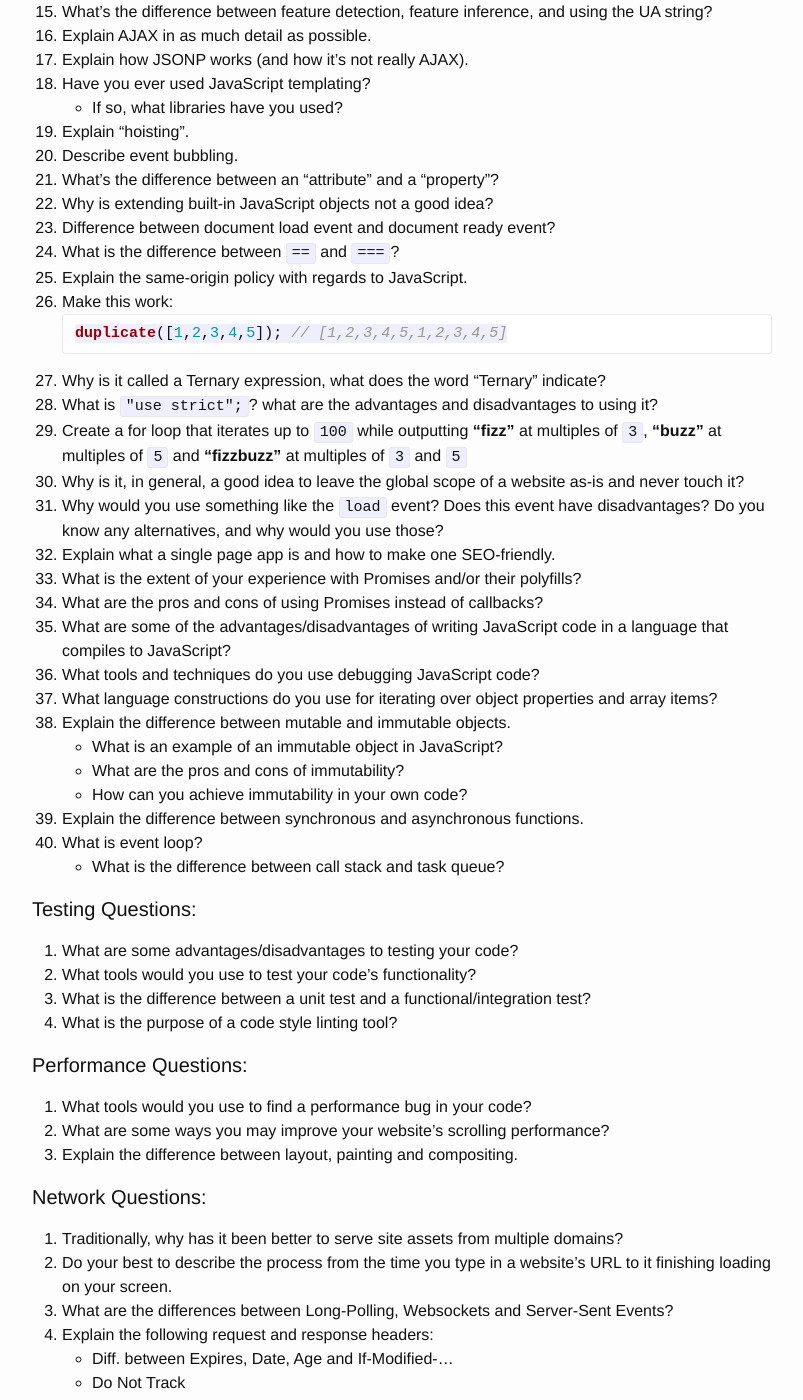
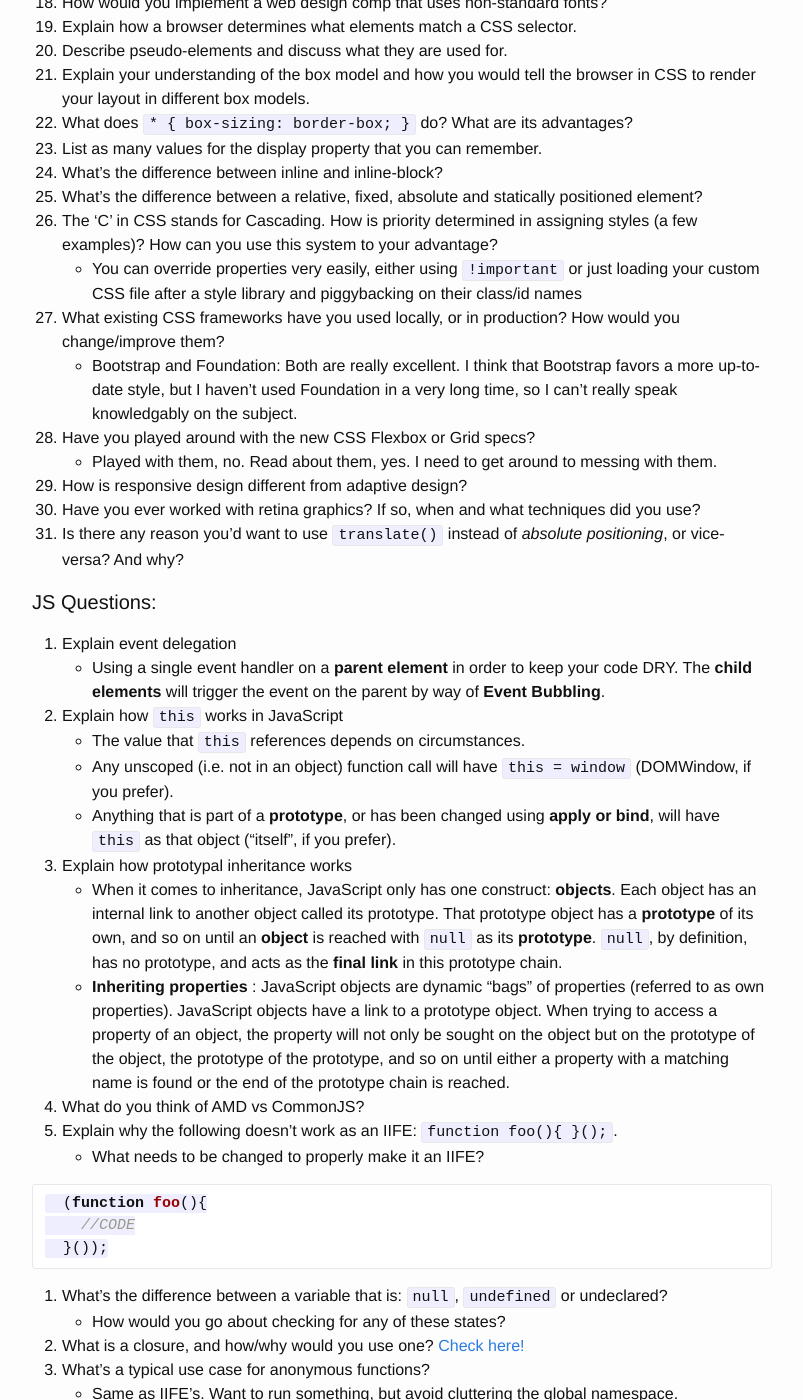
Before and after one commit to 8bitg/greg-blog, a Jekyll site: the page built from _posts/2015-08-11-lots-of-questions.md, in a window 1280 px wide and 1400 px high, scrolled down 4724 px. Shown: the whole window, without its empty margins (238-1041 px from the left). Built offline with Jekyll 4.4.1, drawn with Linux system fonts in a browser that asks for light colours; Markdown is read by kramdown in place of the engine named in the settings; some of the changed text lies outside the part shown.

Commit message:
answered a lot of questions

````diff
--- a/_posts/2015-08-11-lots-of-questions.md
+++ b/_posts/2015-08-11-lots-of-questions.md
@@ -30,7 +30,7 @@
   1. [How to Contribute](https://github.com/h5bp/Front-end-Developer-Interview-Questions/blob/master/CONTRIBUTING.md)
   1. [License](https://github.com/h5bp/Front-end-Developer-Interview-Questions/blob/master/LICENSE.md)
 
-#### General Questions:
+#### General Questions: <a id="general-questions"></a>
 
 1. What did you learn yesterday/this week?
   * How to use Markdown quickly and efficiently.
@@ -99,15 +99,45 @@
   * **CORS = Cross-Origin Resource Sharing**.
   * Provides a way for **web servers** to support cross-site access controls, which enable **secure cross-site data transfers**.
 
-#### HTML Questions:
+#### HTML Questions: <a id="html-questions"></a>
 
 1. What does a `doctype` do?
+  * The `<!DOCTYPE>` declaration is an instruction to the web browser about what version of HTML the page is written in.
 1. What's the difference between standards mode and quirks mode?
+  * In **quirks mode**, layout emulates nonstandard behavior in Navigator 4 and Internet Explorer 5 for Windows that is required not to break existing content on the Web.
+  * In **full standards mode**, the behavior is (hopefully) the behavior described by the HTML and CSS specifications.
+  * In **almost standards mode**, there are only a very small number of quirks implemented.
+  * [Learn More from MDN](https://developer.mozilla.org/en-US/docs/Quirks_Mode_and_Standards_Mode)
 1. What's the difference between HTML and XHTML?
+  * **XHTML** is **XML** not *HTML*.
+  * **XHTML** differs from HTML in how strict it is. It requires careful adherence to a number of criteria: DOCTYPE is **mandatory**, html head title and body are **mandatory**.
+  * [Learn More Here](http://www.w3schools.com/html/html_xhtml.asp)
 1. Are there any problems with serving pages as `application/xhtml+xml`?
+  * This tells the browser that the file you are sending should be interpreted as XHTML and could cause issues if you are sending an HTML file that does not meet the strict criteria.
 1. How do you serve a page with content in multiple languages?
 1. What kind of things must you be wary of when design or developing for multilingual sites?
 1. What are `data-` attributes good for?
+  * Allow us to store extra information on standard, semantic HTML.
+  * These data values can be accessed and read by JavaScript using getAttribute() or more simply by reading out the dataset from a `DOMStringMap`.
+
+  ```html
+    <article
+      id="electriccars"
+      data-columns="3"
+      data-index-number="12314"
+      data-parent="cars">
+      ...
+    </article>
+  ```
+
+  ```javascript
+  var article = document.getElementById('electriccars');
+
+  article.dataset.columns // "3"
+  article.dataset.indexNumber // "12314"
+  article.dataset.parent // "cars"
+  ```
+
 1. Consider HTML5 as an open web platform. What are the building blocks of HTML5?
 1. Describe the difference between a `cookie`, `sessionStorage` and `localStorage`.
 1. Describe the difference between `<script>`, `<script async>` and `<script defer>`.
@@ -115,7 +145,7 @@
 1. What is progressive rendering?
 1. Have you used different HTML templating languages before?
 
-#### CSS Questions:
+#### CSS Questions: <a id="css-questions"></a>
 
 1. What is the difference between classes and ID's in CSS?
 1. What's the difference between "resetting" and "normalizing" CSS? Which would you choose, and why?
@@ -124,12 +154,16 @@
 1. Describe BFC(Block Formatting Context) and how it works.
 1. What are the various clearing techniques and which is appropriate for what context?
 1. Explain CSS sprites, and how you would implement them on a page or site.
+  * Using 1 image file with small images on it and mapping to different parts of that image to pull out icons and other images.
 1. What are your favourite image replacement techniques and which do you use when?
 1. How would you approach fixing browser-specific styling issues?
+  * Using Modernizr for CSS reset, to get all browsers on similar footing, then styling for different contexts from there.
 1. How do you serve your pages for feature-constrained browsers?
-  * What techniques/processes do you use?
+  * *What techniques/processes do you use?*
 1. What are the different ways to visually hide content (and make it available only for screen readers)?
+  * **Bootstrap**: Add class **"sr-only"** to an element.
 1. Have you ever used a grid system, and if so, what do you prefer?
+  * **Bootstrap is amazing**
 1. Have you used or implemented media queries or mobile specific layouts/CSS?
 1. Are you familiar with styling SVG?
 1. How do you optimize your webpages for print?
@@ -145,28 +179,47 @@
 1. What's the difference between inline and inline-block?
 1. What's the difference between a relative, fixed, absolute and statically positioned element?
 1. The 'C' in CSS stands for Cascading.  How is priority determined in assigning styles (a few examples)?  How can you use this system to your advantage?
+  * You can override properties very easily, either using `!important` or just loading your custom CSS file after a style library and piggybacking on their class/id names
 1. What existing CSS frameworks have you used locally, or in production? How would you change/improve them?
+  * Bootstrap and Foundation: Both are really excellent. I think that Bootstrap favors a more up-to-date style, but I haven't used Foundation in a very long time, so I can't really speak knowledgably on the subject.
 1. Have you played around with the new CSS Flexbox or Grid specs?
+  * Played with them, no. Read about them, yes. I need to get around to messing with them.
 1. How is responsive design different from adaptive design?
 1. Have you ever worked with retina graphics? If so, when and what techniques did you use?
 1. Is there any reason you'd want to use `translate()` instead of *absolute positioning*, or vice-versa? And why?
 
-#### JS Questions:
+#### JS Questions: <a id="js-questions"></a>
 
 1. Explain event delegation
+  * Using a single event handler on a **parent element** in order to keep your code DRY. The **child elements** will trigger the event on the parent by way of **Event Bubbling**.
 1. Explain how `this` works in JavaScript
+  * The value that `this` references depends on circumstances.
+  * Any unscoped (i.e. not in an object) function call will have `this = window` (DOMWindow, if you prefer).
+  * Anything that is part of a **prototype**, or has been changed using **apply or bind**, will have `this` as that object ("itself", if you prefer).
 1. Explain how prototypal inheritance works
+  * When it comes to inheritance, JavaScript only has one construct: **objects**. Each object has an internal link to another object called its prototype. That prototype object has a **prototype** of its own, and so on until an **object** is reached with `null` as its **prototype**. `null`, by definition, has no prototype, and acts as the **final link** in this prototype chain.
+  * **Inheriting properties** : JavaScript objects are dynamic "bags" of properties (referred to as own properties). JavaScript objects have a link to a prototype object. When trying to access a property of an object, the property will not only be sought on the object but on the prototype of the object, the prototype of the prototype, and so on until either a property with a matching name is found or the end of the prototype chain is reached.
 1. What do you think of AMD vs CommonJS?
 1. Explain why the following doesn't work as an IIFE: `function foo(){ }();`.
   * What needs to be changed to properly make it an IIFE?
+
+  ```javascript
+  (function foo(){
+    //CODE
+  }());
+  ```
 1. What's the difference between a variable that is: `null`, `undefined` or undeclared?
   * How would you go about checking for any of these states?
 1. What is a closure, and how/why would you use one?
+  [Check here!](http://8bitg.github.io/greg-blog/2015/08/10/interview-questions.html#closures)
 1. What's a typical use case for anonymous functions?
+  * Same as IIFE's. Want to run something, but avoid cluttering the global namespace.
 1. How do you organize your code? (module pattern, classical inheritance?)
 1. What's the difference between host objects and native objects?
 1. Difference between: `function Person(){}`, `var person = Person()`, and `var person = new Person()`?
 1. What's the difference between `.call` and `.apply`?
+  * Seeding arguments.
+  *  Both can be called on functions, which they run in the context of the first argument. In `call`, the **subsequent arguments** are passed in to the function as they are, while `apply` expects the **second argument to be an array** that it unpacks as arguments for the called function.
 1. Explain `Function.prototype.bind`.
 1. When would you use `document.write()`?
 1. What's the difference between feature detection, feature inference, and using the UA string?
@@ -204,20 +257,20 @@
 1. What is event loop?
   * What is the difference between call stack and task queue?
 
-#### Testing Questions:
+#### Testing Questions: <a id="testing-questions"></a>
 
 1. What are some advantages/disadvantages to testing your code?
 1. What tools would you use to test your code's functionality?
 1. What is the difference between a unit test and a functional/integration test?
 1. What is the purpose of a code style linting tool?
 
-#### Performance Questions:
+#### Performance Questions: <a id="performance-questions"></a>
 
 1. What tools would you use to find a performance bug in your code?
 1. What are some ways you may improve your website's scrolling performance?
 1. Explain the difference between layout, painting and compositing.
 
-#### Network Questions:
+#### Network Questions: <a id="network-questions"></a>
 
 1. Traditionally, why has it been better to serve site assets from multiple domains?
 1. Do your best to describe the process from the time you type in a website's URL to it finishing loading on your screen.
@@ -231,34 +284,49 @@
   * X-Frame-Options
 1. What are HTTP actions? List all HTTP actions that you know, and explain them.
 
-#### Coding Questions:
+#### Coding Questions: <a id="coding-questions"></a>
 
-1. Question: What is the value of `foo`?*
+1. Question: What is the value of `foo`?
 
 ```javascript
 var foo = 10 + '20';
+
+// foo = '1020'
 ```
 
-1. Question: How would you make this work?*
+1. Question: How would you make this work?
 
 ```javascript
 add(2, 5); // 7
 add(2)(5); // 7
 ```
 
-1. Question: What value is returned from the following statement?*
+```javascript
+/* Answer */
+var add = function(x) {
+  return function(y) {
+    return x + y;
+  };
+}
+```
+
+1. Question: What value is returned from the following statement?
 
 ```javascript
 "i'm a lasagna hog".split("").reverse().join("");
+
+// "goh angasal a m'i"
 ```
 
-1. Question: What is the value of `window.foo`?*
+1. Question: What is the value of `window.foo`?
 
 ```javascript
 ( window.foo || ( window.foo = "bar" ) );
+
+// window.foo = "bar"
 ```
 
-1. Question: What is the outcome of the two alerts below?*
+1. Question: What is the outcome of the two alerts below?
 
 ```javascript
 var foo = "Hello";
@@ -266,26 +334,36 @@
   var bar = " World";
   alert(foo + bar);
 })();
+
 alert(foo + bar);
+
+// "Hello World"
+// ERROR: bar is not defined
 ```
 
-1. Question: What is the value of `foo.length`?*
+1. Question: What is the value of `foo.length`?
 
 ```javascript
 var foo = [];
 foo.push(1);
 foo.push(2);
+
+// foo.length = 2
 ```
 
-1. Question: What is the value of `foo.x`?*
+1. Question: What is the value of `foo.x`?
 
 ```javascript
 var foo = {n: 1};
 var bar = foo;
 foo.x = foo = {n: 2};
+
+// foo.x is 'undefined'
+
+// foo is Object {n: 2}
 ```
 
-1. Question: What does the following code print?*
+1. Question: What does the following code print?
 
 ```javascript
 console.log('one');
@@ -293,9 +371,15 @@
   console.log('two');
 }, 0);
 console.log('three');
+
+// Two is evaluated last.
+
+// one
+// three
+// two
 ```
 
-#### Fun Questions:
+#### Fun Questions: <a id="fun-questions"></a>
 
 1. What's a cool project that you've recently worked on?
 1. What are some things you like about the developer tools you use?
````
